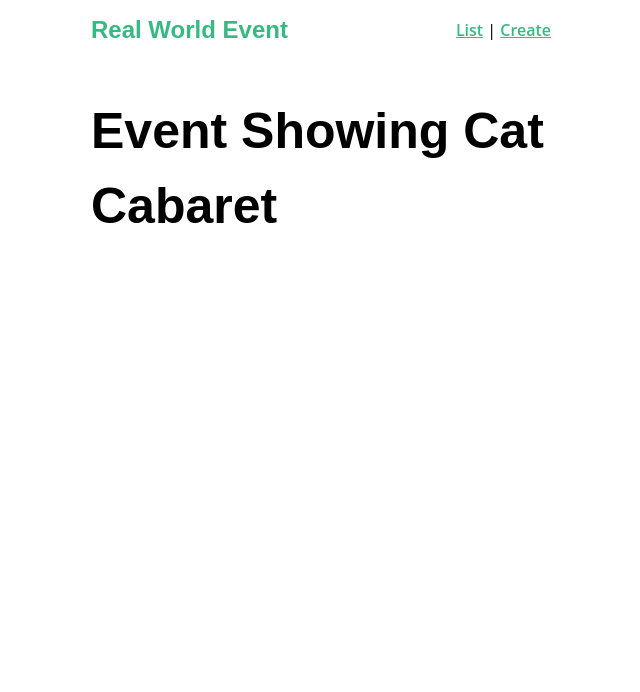
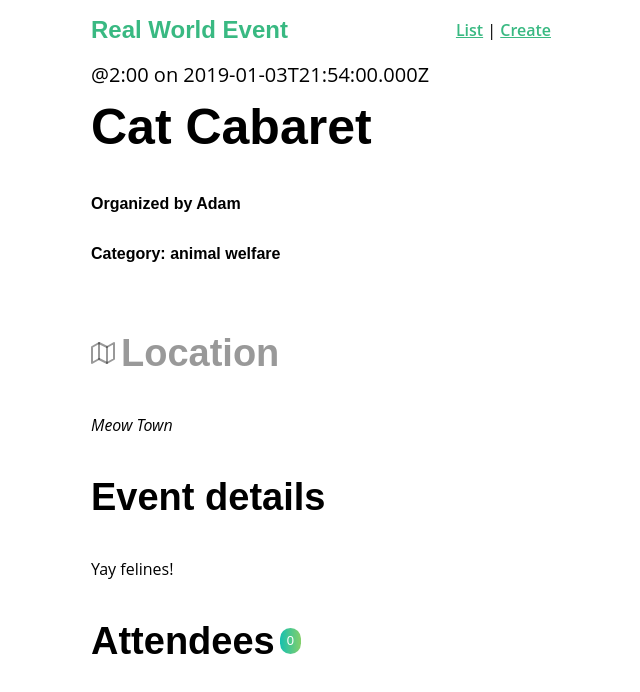
Before and after one commit to shafiqraza/real-world-vue, a Vue app: page /event/1 in a window 1280 px wide. Shown: the top 692 px of the page, without its empty margins (319-959 px from the left). Built offline with nearby package versions, Linux system fonts and the light colour scheme; data requests are answered from the project's data file.

Commit message:
Event show page updated

```diff
--- a/src/views/EventShow.vue
+++ b/src/views/EventShow.vue
@@ -1,5 +1,35 @@
 <template>
-  <h1>Event Showing {{ event.title }}</h1>
+  <div>
+    <div class="event-header">
+      <span class="eyebrow">@{{ event.time }} on {{ event.date }}</span>
+      <h1 class="title">{{ event.title }}</h1>
+      <h5>Organized by {{ event.organizer }}</h5>
+      <h5>Category: {{ event.category }}</h5>
+    </div>
+
+    <BaseIcon name="map"><h2>Location</h2></BaseIcon>
+
+    <address>{{ event.location }}</address>
+
+    <h2>Event details</h2>
+    <p>{{ event.description }}</p>
+
+    <h2>
+      Attendees
+      <span class="badge -fill-gradient">{{
+        event.attendees ? event.attendees.length : 0
+      }}</span>
+    </h2>
+    <ul class="list-group">
+      <li
+        v-for="(attendee, index) in event.attendees"
+        :key="index"
+        class="list-item"
+      >
+        <b>{{ attendee.name }}</b>
+      </li>
+    </ul>
+  </div>
 </template>
 <script>
 import EventService from '@/services/EventService.js'
@@ -22,3 +52,23 @@
   }
 }
 </script>
+<style scoped>
+.location {
+  margin-bottom: 0;
+}
+.location > .icon {
+  margin-left: 10px;
+}
+.event-header > .title {
+  margin: 0;
+}
+.list-group {
+  margin: 0;
+  padding: 0;
+  list-style: none;
+}
+.list-group > .list-item {
+  padding: 1em 0;
+  border-bottom: solid 1px #e5e5e5;
+}
+</style>
```
